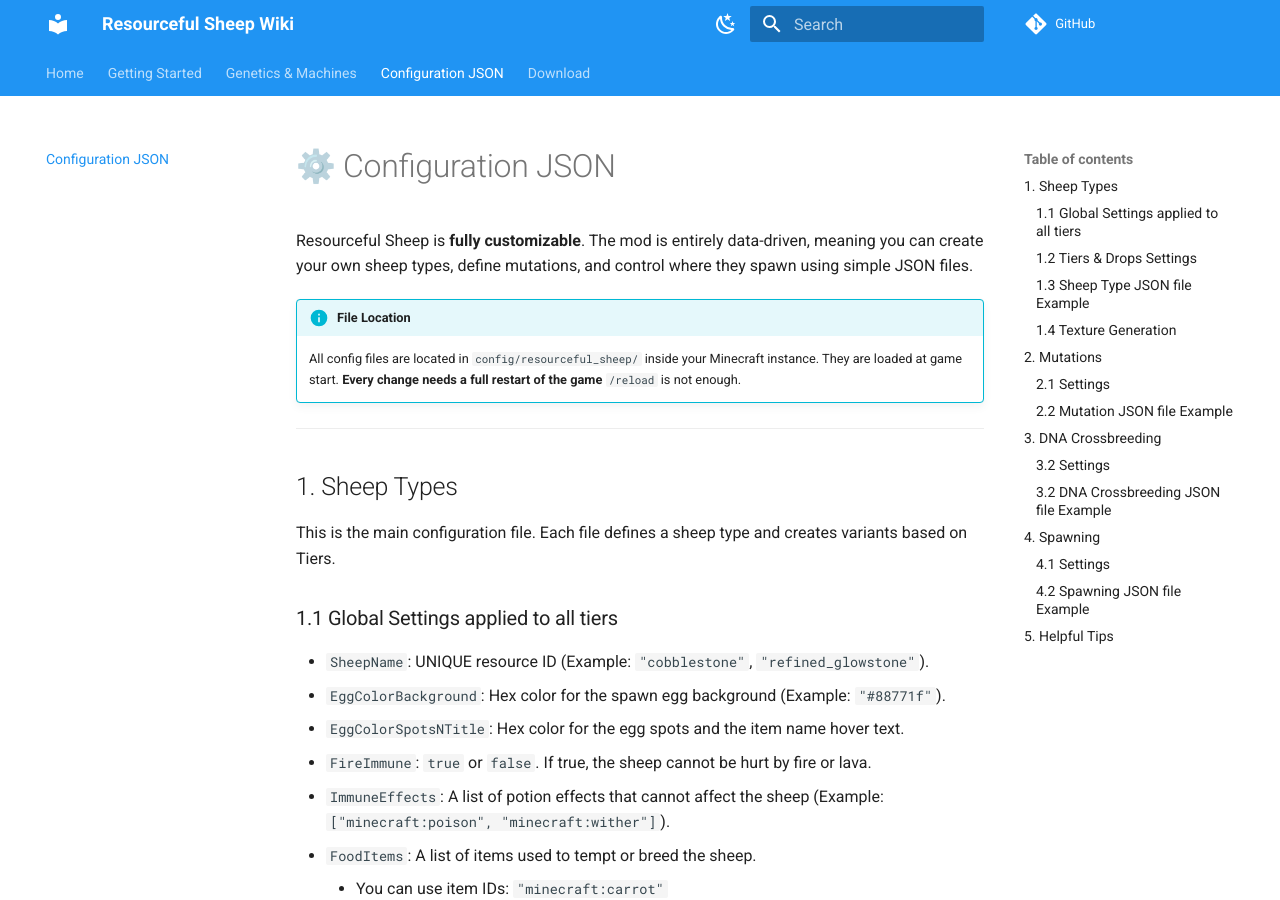
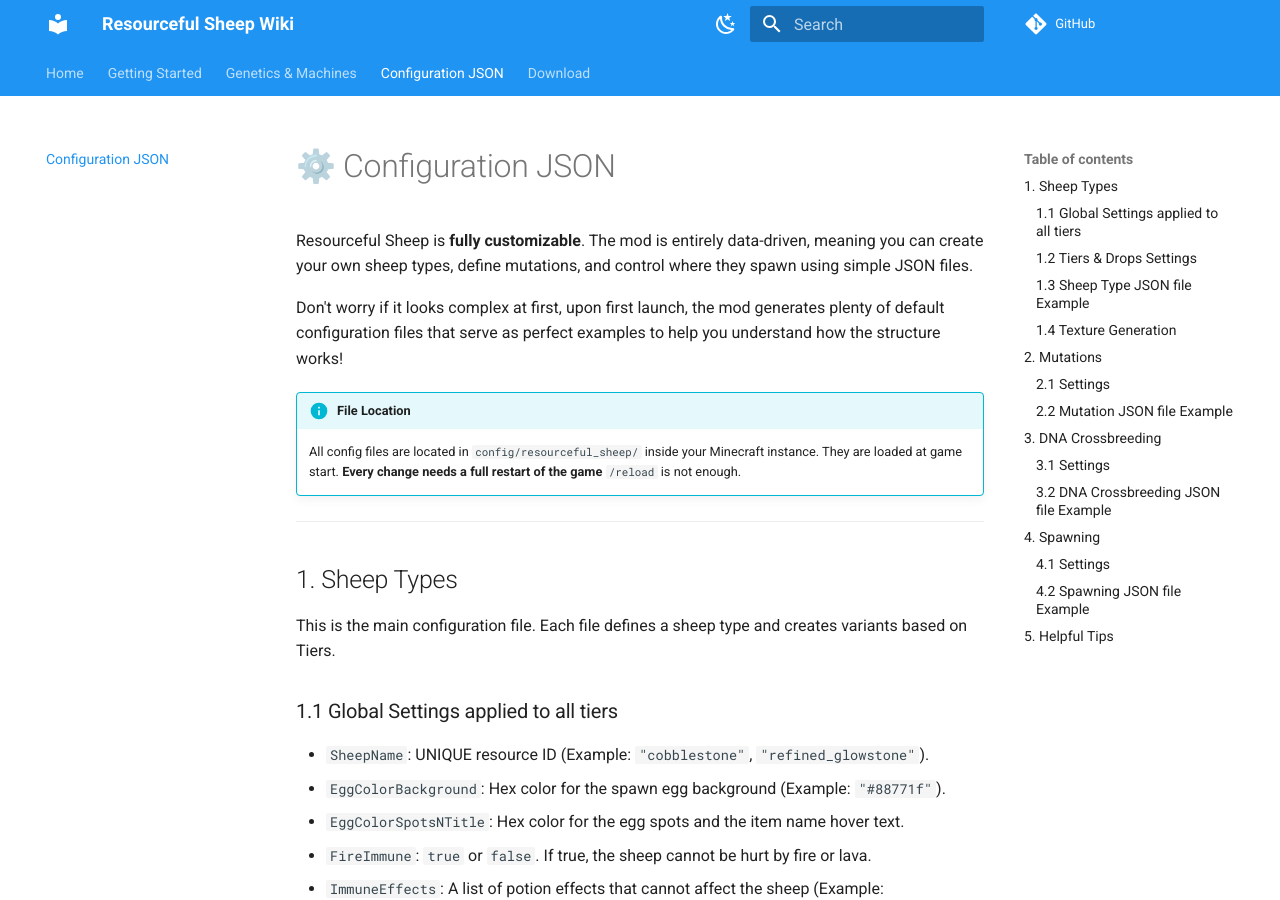
Before and after one commit to Mathmout/Resourceful-Sheep, an MkDocs documentation site: the page built from docs/configuration.md, in a window 1280 px wide and 900 px high. Built offline with MkDocs 1.6.1 and Material for MkDocs 9.7.7, drawn with Linux system fonts in a browser that asks for light colours; comment, search, counter and statistics services are not loaded; some of the changed text lies outside the part shown.

Commit message:
Correction de petites erreurs dans la doc.

```diff
--- a/docs/configuration.md
+++ b/docs/configuration.md
@@ -1,6 +1,8 @@
 # ⚙️ Configuration JSON
 
 Resourceful Sheep is **fully customizable**. The mod is entirely data-driven, meaning you can create your own sheep types, define mutations, and control where they spawn using simple JSON files.
+
+Don't worry if it looks complex at first, upon first launch, the mod generates plenty of default configuration files that serve as perfect examples to help you understand how the structure works!
 
 !!! info "File Location"
     All config files are located in `config/resourceful_sheep/` inside your Minecraft instance. They are loaded at game start. **Every change needs a full restart of the game** `/reload` is not enough.
@@ -127,7 +129,7 @@
 
 ## 3. DNA Crossbreeding
 
-### 3.2 Settings
+### 3.1 Settings
 
 You can create custom DNA crossbreeding recipes for the **DNA Splicer** machine.
 
```
Also changed, not shown: docs/genetics-machines.md (+1 -0 lines), 1 other file.
